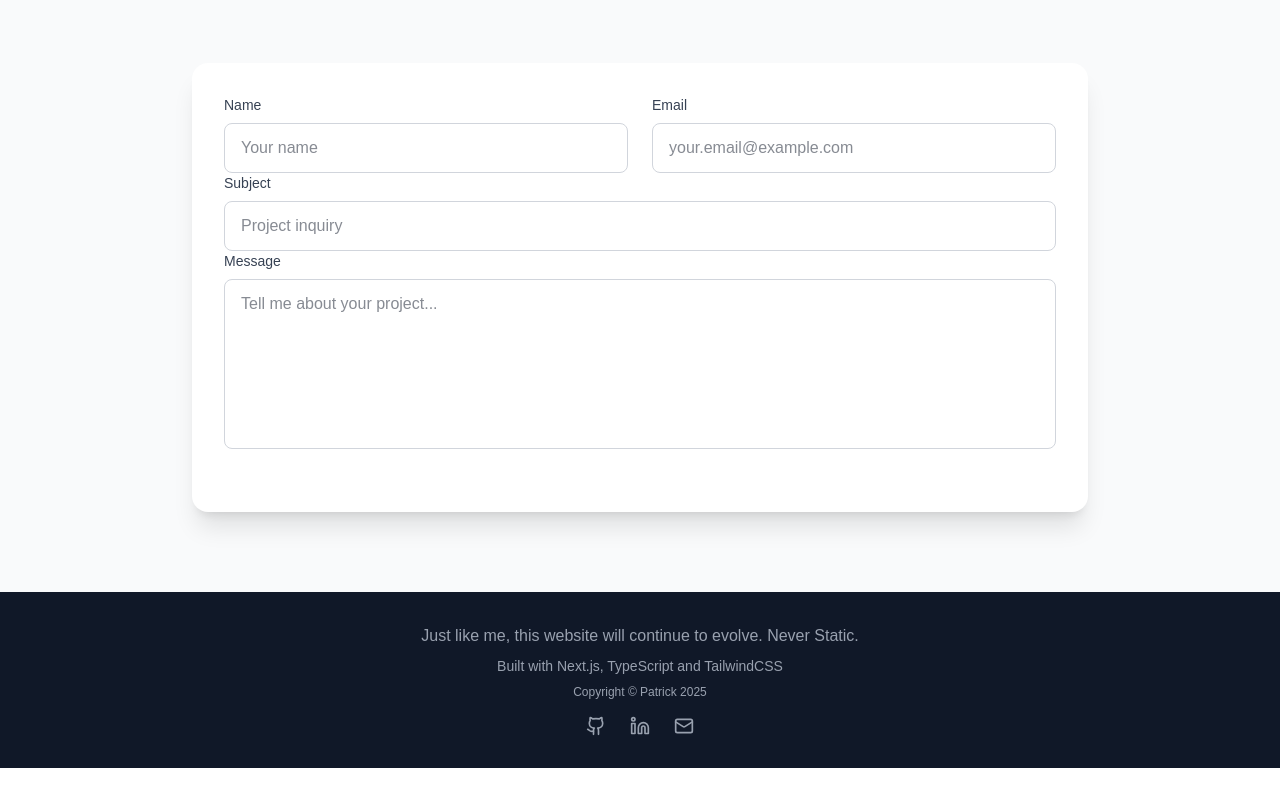
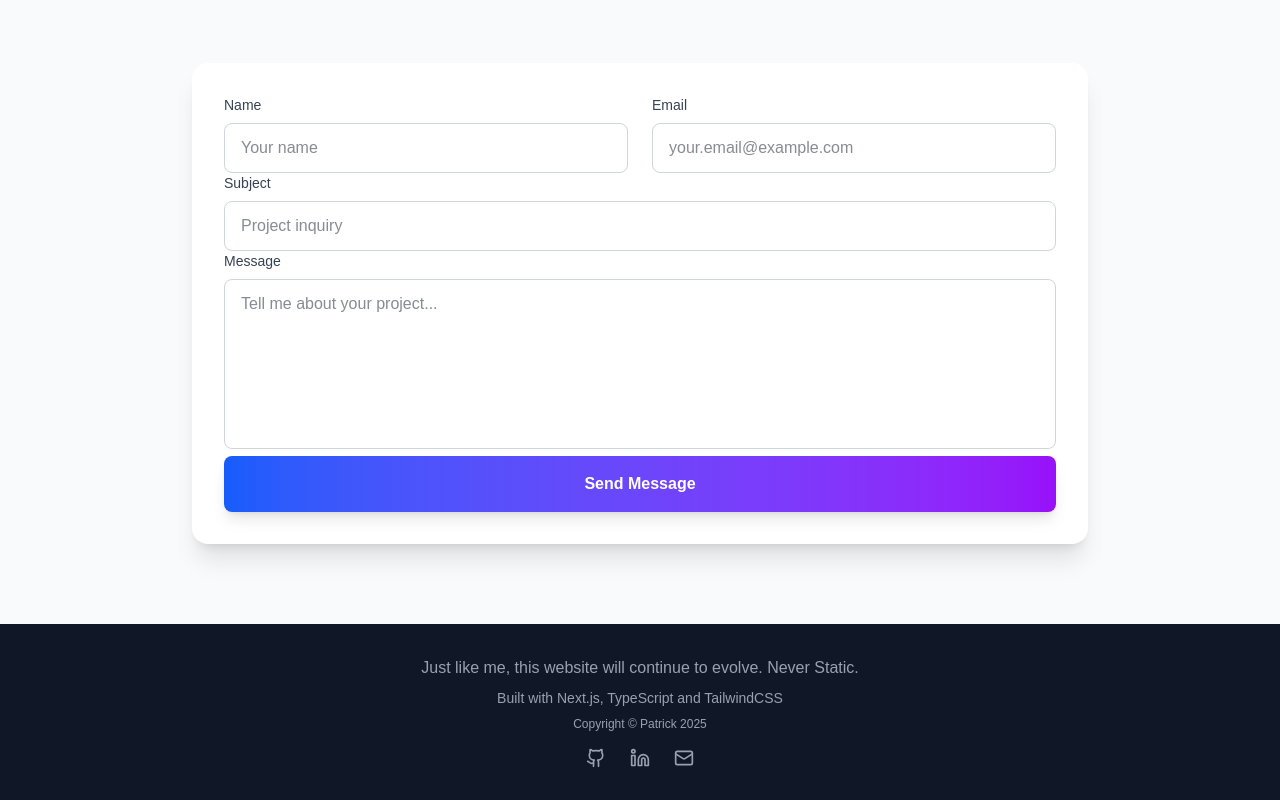
Before and after one commit to beefysalad/webportfolioV2, a Next.js app: page / in a window 1280 px wide. Shown: the part 4627-5427 px from the top of the page. Before the commit the page ends 5395 px from the top, so only its background shows below. Built offline with nearby package versions, Linux system fonts and the light colour scheme.

Commit message:
fix(button): remove disabled state on contact me button

```diff
--- a/app/shared/components/Contact/index.tsx
+++ b/app/shared/components/Contact/index.tsx
@@ -97,9 +97,8 @@
             ></textarea>
           </div>
           <button
-            // className='w-full py-4 bg-gradient-to-r from-blue-600 to-purple-600 text-white rounded-lg font-semibold hover:from-blue-700 hover:to-purple-700 transform hover:scale-105 transition-all duration-300 shadow-lg'
+            className='w-full py-4 bg-gradient-to-r from-blue-600 to-purple-600 text-white rounded-lg font-semibold hover:from-blue-700 hover:to-purple-700 transform hover:scale-105 transition-all duration-300 shadow-lg'
             onClick={handleButtonSubmit}
-            disabled={true}
           >
             Send Message
           </button>
```
